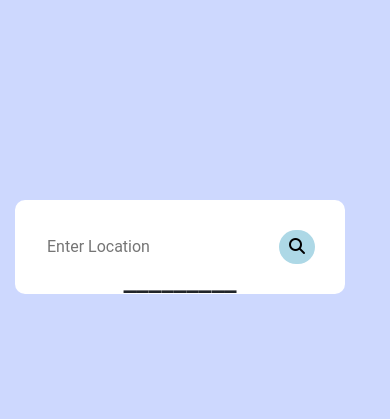
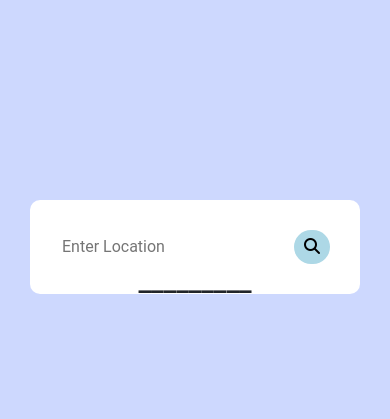
Before and after one commit to DefinetlyNotRay/Weather-Web, a PHP site: page / in a window 390 px wide. Shown: the part 175-594 px from the top of the page. Run offline with PHP 8.4, Linux system fonts and the light colour scheme; some libraries are stand-ins or nearby versions.

Commit message:
hehhe responsive go brrrr

```diff
--- a/index.html
+++ b/index.html
@@ -22,6 +22,8 @@
     ></script>
   </head>
   <body>
+    <div class="wrap">
+
       <div>
         <div class="container-box">
           <div class="Search-box">
@@ -125,6 +127,7 @@
             </div>
           </div>
         </div>
+    </div>
 
       <script
         src="https://cdn.jsdelivr.net/npm/bootstrap@5.3.1/dist/js/bootstrap.bundle.min.js"
--- a/script/script.js
+++ b/script/script.js
@@ -219,11 +219,17 @@ function getCityCoords() {
         temperature.textContent = ``;
         humidity.textContent = ``;
         wind.textContent = ``;
+        const daily__hourly = document.querySelector(".dialy__hourly");
+
+        // Remove classes first
         dataDetails.classList.remove("height");
         nightMode.style.display = "none";
         dataDaily.classList.remove("show");
         dataHourly.classList.remove("show");
         document.body.classList.remove("night");
+        setTimeout(function () {
+          daily__hourly.style.display = "none";
+        }, 950);
       }
       const { name, lat, lon } = data[0];
       getWeatherDetails(name, lat, lon);
@@ -236,9 +242,16 @@ function getCityCoords() {
 console.log(getCityCoords);
 
 function dropDown() {
-  dataDaily.classList.add("show");
-  dataHourly.classList.add("show");
-  dataDetails.classList.add("height");
+  const daily__hourly = document.querySelector(".dialy__hourly");
+  daily__hourly.style.display = "flex";
+
+  // Set a delay using setTimeout
+  setTimeout(function () {
+    dataDaily.classList.add("show");
+    dataHourly.classList.add("show");
+    dataDetails.classList.add("height");
+  }, 0);
+
   nightMode.style.display = "block";
 }
 
--- a/styles/styles.css
+++ b/styles/styles.css
@@ -47,7 +47,8 @@ input {
 .container-box.height {
   transition: 1s ease-in;
   max-height: 5000px;
-  overflow: auto;
+  max-width: 560px;
+  /* overflow: auto; */
 }
 
 .Search-box {
@@ -159,6 +160,15 @@ body.dark {
   align-items: center;
 }
 
+.wrap {
+  display: flex;
+  flex-direction: column;
+  gap: 5rem;
+  /* margin-top: 30rem; */
+  justify-content: center;
+  align-items: center;
+}
+
 /* hourly box */
 .hourly__daily {
   display: flex;
@@ -166,11 +176,14 @@ body.dark {
   align-items: center;
   justify-content: center;
 }
+.dialy__hourly {
+  display: none;
+}
 .hourly__box {
   max-width: 0;
   overflow: hidden;
   background-color: var(--secondary-color);
-  margin-left: 30px;
+  /* margin-left: 30px; */
   /* padding: 30px; */
   border-radius: 10px;
   margin-bottom: 10px;
@@ -217,7 +230,7 @@ body.dark {
   max-width: 0;
   overflow: hidden;
   background-color: var(--secondary-color);
-  margin-left: 30px;
+  /* margin-left: 30px; */
   /* padding: 30px; */
   border-radius: 10px;
   transition: 0.5s ease-in-out;
@@ -280,3 +293,10 @@ body.dark {
   padding: 1rem;
   margin: 1rem 0;
 }
+
+@media (min-width: 1024px) {
+  .wrap {
+    flex-direction: row;
+    margin: 0;
+  }
+}
```
Lines whose indentation alone changed are shown as unchanged.
